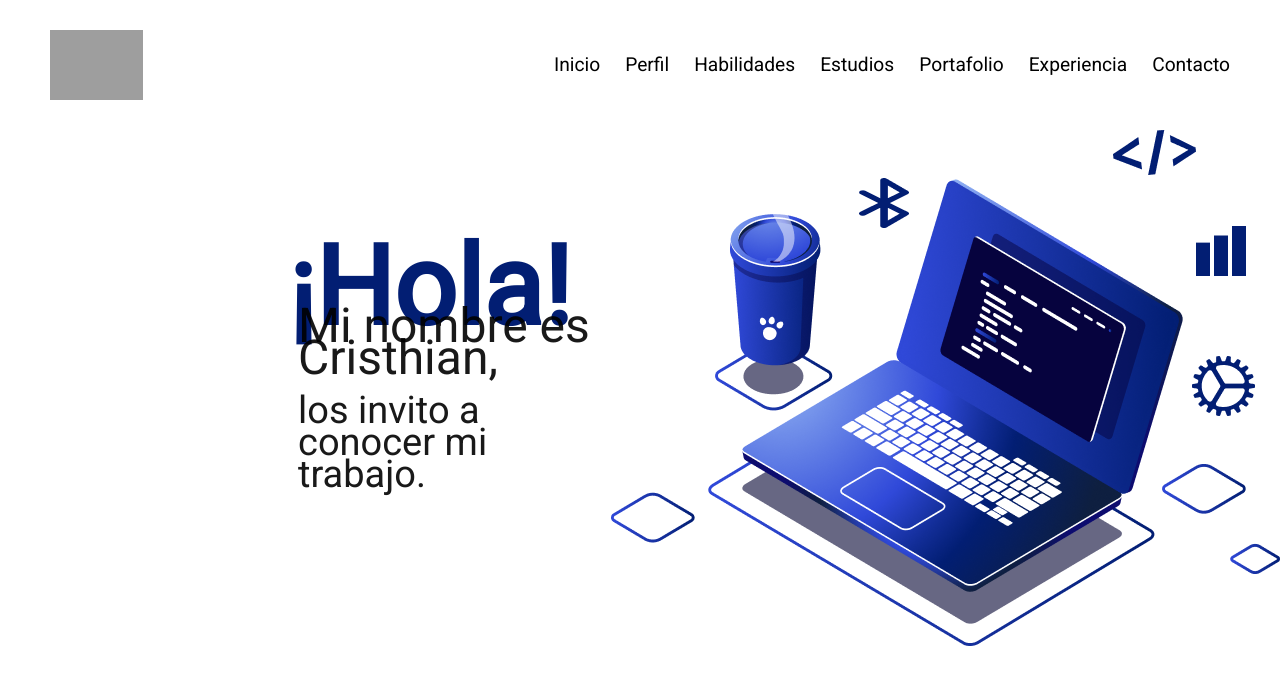
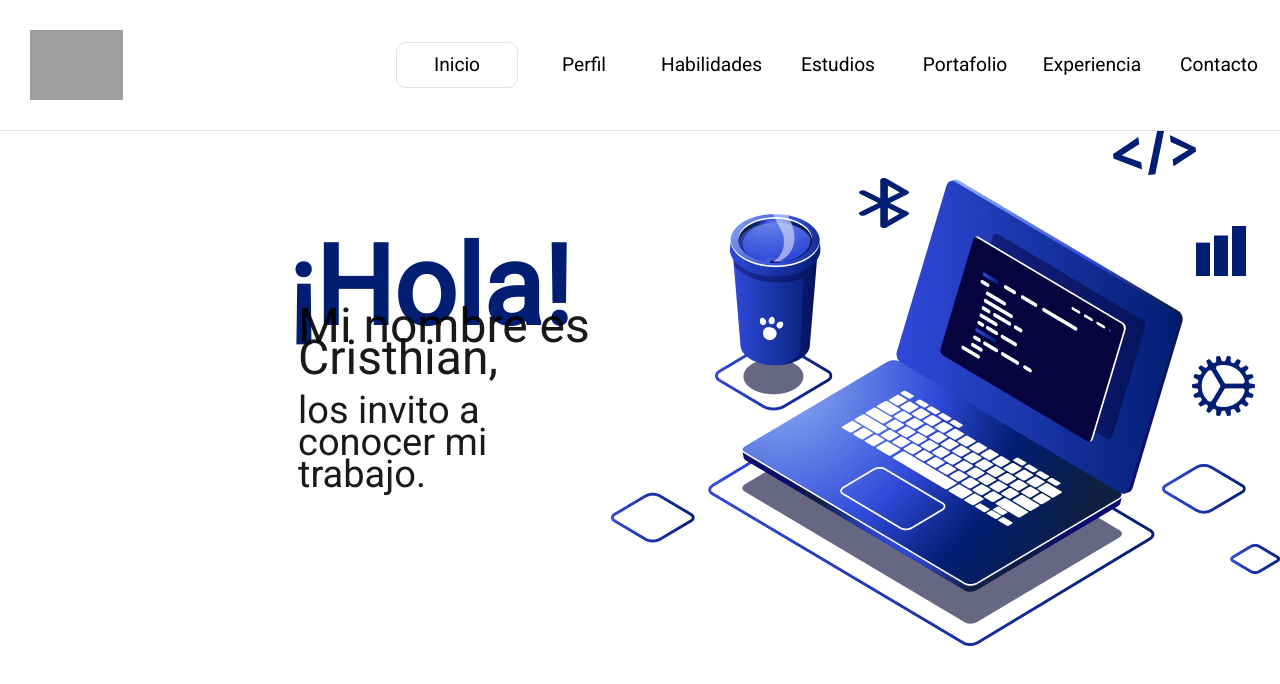
Before and after one commit to chris0094/landing-Page, a React (Create React App) app: page / in a window 1280 px wide. Shown: the top 684 px of the page. Built offline with nearby package versions, Linux system fonts and the light colour scheme; grey boxes are pictures that could not be loaded.

Commit message:
Set router and navbar position

```diff
--- a/src/components/Navbar.css
+++ b/src/components/Navbar.css
@@ -1,26 +1,91 @@
+.active {
+	border: 1px solid #e1e1e1;
+}
+
 .navbar {
 	display: flex;
 	justify-content: space-between;
-	margin: 30px 50px;
+	position: fixed;
+	width: 100%;
+	background-color: white;
+	z-index: 2;
+	border-bottom: 1px solid #e1e1e1;
 }
 
 .navbar__logo {
 	display: flex;
 	height: 70px;
+	padding: 30px;
 }
 
 .navbar__links {
-	display: flex;
-  gap: 25px;
-  align-items: center;
+	display: grid;
+	grid-template-columns: repeat(7, 1fr);
+	align-items: center;
+	justify-items: center;
+	column-gap: 5px;
 }
 
 .navbar__links>* {
-	font-family: 'Roboto', sans-serif;
-	font-style: normal;
+	width: 100px;
+	text-align: center;
 	font-weight: 400;
 	font-size: 1.2rem;
 	line-height: 24px;
 	color: #000000;
 	text-decoration: none;
+	padding: 10px;
+	border-radius: 10px;
 }
+
+.navbar__links>*:hover {
+	background-color: #e1e1e1;
+	cursor: pointer;
+}
+
+.navbar__hamburger {
+	display: none;
+}
+
+.navbar__bar {
+	background-color: #020202;
+	display: block;
+	width: 40px;
+	height: 4px;
+	margin: 6px auto;
+}
+
+@media screen and (max-width: 985px) {
+	.navbar__links {
+		background-color: #fff;
+		grid-template-columns: 1fr;
+		position: fixed;
+		left: 100%;
+		top: 8rem;
+		width: 100%;
+	}
+
+	.navbar__links.open {
+		left: 0;
+		padding: 10px 0px;
+		opacity: 0.97;
+	}
+
+	.navbar__hamburger {
+		display: block;
+		margin: auto 0px;
+		padding: 30px;
+	}
+
+	.navbar__hamburger.open .navbar__bar:nth-child(2) {
+		opacity: 0;
+	}
+
+	.navbar__hamburger.open .navbar__bar:nth-child(1) {
+		transform: translateY(10px) rotate(45deg);
+	}
+
+	.navbar__hamburger.open .navbar__bar:nth-child(3) {
+		transform: translateY(-10px) rotate(-45deg);
+	}
+}
--- a/src/components/Navbar.jsx
+++ b/src/components/Navbar.jsx
@@ -1,23 +1,47 @@
 import React from 'react'
-import { Link } from "react-router-dom"
+import { NavLink } from 'react-router-dom'
 import logo from './../assets/img/logo-cris.ico'
 import './Navbar.css'
 
 export const Navbar = () => {
+  const navLink = document.querySelectorAll('a');
+
+
+  const closeMenu = () => {
+    const hamburger = document.querySelector('#hamburger');
+    const navMenu = document.querySelector('.navbar__links');
+    hamburger.classList.remove('open');
+    navMenu.classList.remove('open');
+  }
+
+  const openMenu = () => {
+    const hamburger = document.querySelector('#hamburger');
+    const navMenu = document.querySelector('.navbar__links');
+    hamburger.classList.toggle('open');
+    navMenu.classList.toggle('open');
+  }
+
+  navLink.forEach((n) => n.addEventListener('click', closeMenu));
+
   return (
     <nav className='navbar'>
-        <div className='navbar__logo'>
-            <img src={logo} alt='Logo' />
-        </div>
-        <div className='navbar__links'>
-            <Link to='/'>Inicio</Link>
-            <Link to='/profile'>Perfil</Link>
-            <Link to='/skills'>Habilidades</Link>
-            <Link to='/studies'>Estudios</Link>
-            <Link to='/portfolio'>Portafolio</Link>
-            <Link to='/experience'>Experiencia</Link>
-            <Link to='/contact'>Contacto</Link>
-        </div>
+      <div className='navbar__logo'>
+        <img src={logo} alt='Logo' loading="lazy" />
+      </div>
+      <div className='navbar__links'>
+        <NavLink to='/'>Inicio</NavLink>
+        <NavLink to='/profile'>Perfil</NavLink>
+        <NavLink to='/skills'>Habilidades</NavLink>
+        <NavLink to='/formation'>Estudios</NavLink>
+        <NavLink to='/portfolio'>Portafolio</NavLink>
+        <NavLink to='/experience'>Experiencia</NavLink>
+        <NavLink to='/contact'>Contacto</NavLink>
+      </div>
+      <div className='navbar__hamburger' id='hamburger' onClick={openMenu}>
+        <span className='navbar__bar'></span>
+        <span className='navbar__bar'></span>
+        <span className='navbar__bar'></span>
+      </div>
     </nav >
   )
 }
--- /dev/null
+++ b/src/routes/AppNavigate.css
@@ -0,0 +1,9 @@
+.router {
+  padding-top: 130px;
+}
+
+section {
+
+  padding-top: 50px;
+
+}
--- a/src/routes/AppNavigate.jsx
+++ b/src/routes/AppNavigate.jsx
@@ -1,10 +1,12 @@
 import { Routes, Route } from "react-router-dom"
 import React from 'react'
+import './AppNavigate.css'
 
 import { Profile, Formation, Skills, Experience, Portfolio, Contact, Home } from "../pages"
 
 export const AppNavigate = () => {
   return (
+    <main className="router">
       <Routes>
         <Route exact path='/' element={<Home />}></Route>
         <Route path='/profile' element={<Profile />}></Route>
@@ -14,5 +16,6 @@ export const AppNavigate = () => {
         <Route path='/portfolio' element={<Portfolio />}></Route>
         <Route path='/contact' element={<Contact />}></Route>
       </Routes>
+    </main>
   )
 }
```
Lines whose indentation alone changed are shown as unchanged.
